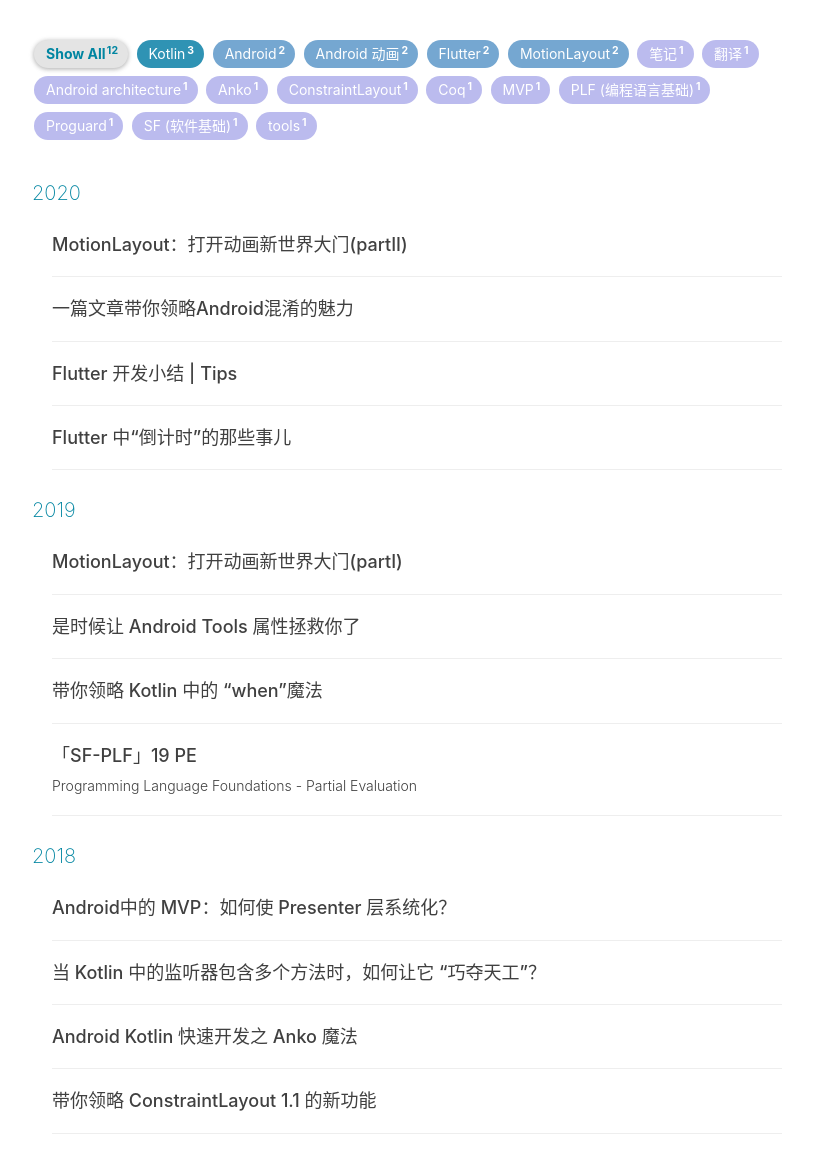
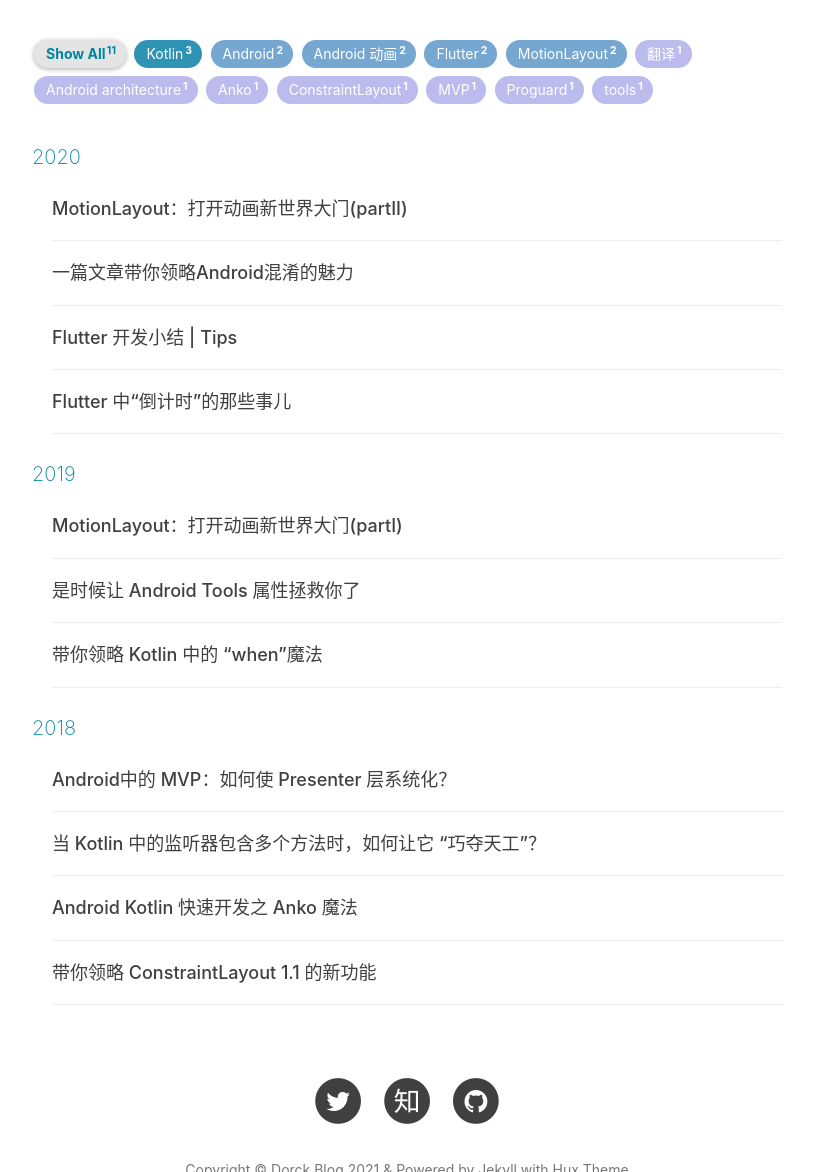
Before and after one commit to Moosphan/Moosphan.github.io, a Jekyll site: the page built from archive.html, in a window 1280 px wide and 1400 px high. Shown: the part 228-1400 px from the top of the window, without its empty margins (233-1046 px from the left). Built offline with Jekyll 4.4.1, drawn with Linux system fonts in a browser that asks for light colours; nearby versions of some CDN libraries; comment, search, counter and statistics services are not loaded.

```diff
--- a/_includes/head.html
+++ b/_includes/head.html
@@ -38,7 +38,7 @@
     <link rel="manifest" href="{{ site.baseurl }}/pwa/manifest.json">
 
     <!-- Favicon -->
-    <link rel="shortcut icon" href="{{ site.baseurl }}/img/favicon.ico">
+    <link rel="shortcut icon" href="/img/favicon.ico">
 
     <!-- Canonical URL -->
     <link rel="canonical" href="{{ page.url | replace:'index.html','' | prepend: site.baseurl | prepend: site.url }}">
--- a/_posts/post_kotlin/2019-03-19-sf-plf-19-partial-eval.md
+++ /dev/null
@@ -1,15 +0,0 @@
----
-title: "「SF-PLF」19 PE"
-subtitle: "Programming Language Foundations - Partial Evaluation"
-layout: post
-author: "Hux"
-header-style: text
-hidden: true
-tags:
-  - SF (软件基础)
-  - PLF (编程语言基础)
-  - Coq
-  - 笔记
----
-
-TBD
```
Also changed, not shown: _includes/about/zh.md (+3 -0 lines).
